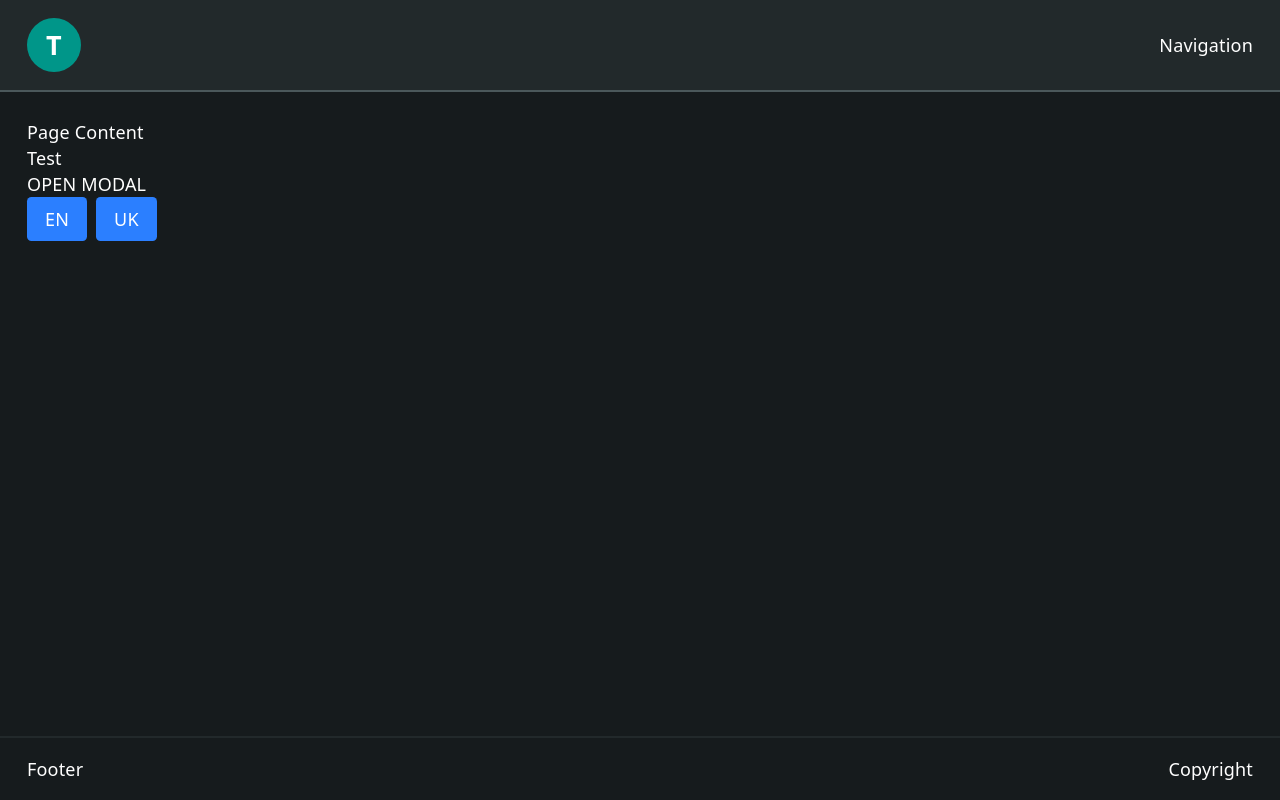
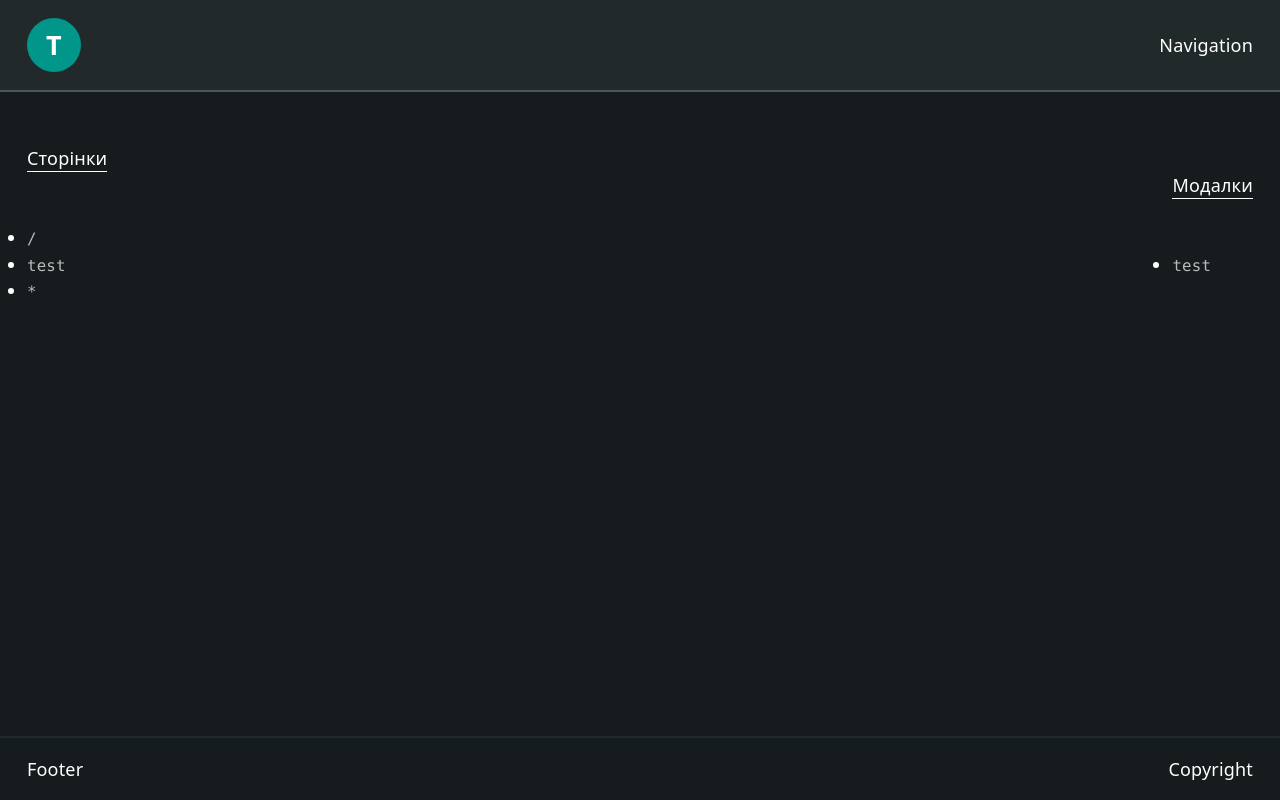
Before and after one commit to tterryrice-beep/facilitators-tr, a React (Vite) app: page / in a window 1280 px wide. Built offline with nearby package versions, Linux system fonts and the light colour scheme.

Commit message:
integrate ErrorBoundary and Overlay-based modal wrapper in Layout, refactor Overlay to use requestClose pattern with pendingCloseRef, update route config with Home as default, export createRoute from setters

```diff
--- /dev/null
+++ b/src/Pages/Home/index.tsx
@@ -0,0 +1,61 @@
+import React, { type FC, useState } from "react";
+
+import { useTranslate } from "@/providers/LocaleProvider/hook";
+import css from "./style.module.scss";
+import { createRoute } from "@/modules/PathRouter/utils";
+import { route } from "@/config";
+import { NavLink } from "@/providers/Router";
+
+const { modals, pages } = createRoute(route);
+const Page: FC = ({}) => {
+  const { getText, changeLanguage } = useTranslate();
+  return (
+    <section className={css.page}>
+      <br />
+      <div className="flex justify-between items-center">
+        <div>
+          <p>Сторінки</p>
+          <hr />
+          <br />
+          <br />
+          <ul className="w-full">
+            {pages.map(({ data, pathName }) => {
+              return (
+                <li className="w-full list-disc">
+                  <NavLink
+                    className="w-full"
+                    //@ts-ignore
+                    to={pathName}>
+                    <pre>{pathName}</pre>
+                  </NavLink>
+                </li>
+              );
+            })}
+          </ul>
+        </div>
+
+        <div>
+          <p>Модалки</p>
+          <hr />
+          <br />
+          <br />
+          <ul>
+            {modals.map(({ data, pathName }) => {
+              return (
+                <li className="w-full list-disc">
+                  <NavLink
+                    //@ts-ignore
+                    modal={pathName}>
+                    <pre>{pathName}</pre>
+                  </NavLink>
+                </li>
+              );
+            })}
+          </ul>
+        </div>
+      </div>
+    </section>
+  );
+};
+
+export default Page;
--- a/src/Pages/Empty/index.tsx
+++ b/src/Pages/_Empty/index.tsx
@@ -1,10 +1,10 @@
 import React, { type FC, useState } from "react";
 
 import { Overlay, OverlayPosition } from "@@/overlays";
-import { Button } from "@@/Button";
 
 import { useTranslate } from "@/providers/LocaleProvider/hook";
 import css from "./style.module.scss";
+import { PrimaryButton } from "@@/PrimaryButton";
 
 const Page: FC = ({}) => {
   const [modal, setModal] = useState(false);
@@ -16,16 +16,8 @@ const Page: FC = ({}) => {
       <div>{getText("test")}</div>
       <button onClick={() => setModal(true)}>OPEN MODAL</button>
       <div className="flex gap-2">
-        <button
-          className="bg-blue-500 text-white px-4 py-2 rounded"
-          onClick={() => changeLanguage("en")}>
-          EN
-        </button>
-        <Button
-          className="bg-blue-500 text-white px-4 py-2 rounded"
-          onClick={() => changeLanguage("uk")}>
-          UK
-        </Button>
+        <PrimaryButton onClick={() => changeLanguage("en")}>EN</PrimaryButton>
+        <PrimaryButton onClick={() => changeLanguage("uk")}>UK</PrimaryButton>
       </div>
 
       <Overlay
--- /dev/null
+++ b/src/Pages/_Empty/style.module.scss
@@ -0,0 +1,2 @@
+.page {
+}
--- a/src/components/overlays/Overlay/Component.tsx
+++ b/src/components/overlays/Overlay/Component.tsx
@@ -111,6 +111,15 @@ export const Overlay: React.FC<OverlayProps> = ({
   const contentRef = useRef<HTMLDivElement | null>(null);
   /** Latest resolved anchor element (for string / HTMLElement variants). */
   const anchorElRef = useRef<HTMLElement | null>(null);
+  /** Set when an in-component action requested closing; consumed on transition end. */
+  const pendingCloseRef = useRef<boolean>(false);
+
+  /** Begin the fade-out animation; `onClose` will fire after it completes. */
+  const requestClose = useCallback(() => {
+    pendingCloseRef.current = true;
+    setInteractable(false);
+    setVisible(false);
+  }, []);
 
   const isAnchorless = anchor == null;
   const isPositionAnchor = isOverlayPosition(anchor);
@@ -192,6 +201,10 @@ export const Overlay: React.FC<OverlayProps> = ({
       setMounted(false);
       setPlaced(false);
       setContentPos(undefined);
+      if (pendingCloseRef.current) {
+        pendingCloseRef.current = false;
+        onClose?.();
+      }
     }
   };
 
@@ -209,7 +222,7 @@ export const Overlay: React.FC<OverlayProps> = ({
       {!withoutBlind && (
         <div
           role="overlay-blind"
-          onClick={onClose}
+          onClick={requestClose}
           className={clsx(
             "absolute inset-0 z-1 bg-black/50 transition-opacity duration-200 ease-in-out",
             visible ? "opacity-100" : "opacity-0",
--- a/src/config/route.ts
+++ b/src/config/route.ts
@@ -2,13 +2,14 @@ import { setModal, setPage } from "@/modules";
 import { Modal } from "@/Modals/Empty";
 import { lazy } from "react";
 
-const Default = lazy(() => import("@/Pages/Empty"));
+const Default = lazy(() => import("@/Pages/_Empty"));
+const Home = lazy(() => import("@/Pages/Home"));
 
 export const route = {
   pages: {
-    home: setPage({ component: Default }),
-    about: setPage({ component: Default }),
-    "*": setPage({ component: Default }),
+    "/": setPage({ component: Home }),
+    test: setPage({ component: Default }),
+    "*": setPage({ component: Home }),
   },
   modals: {
     test: setModal({
--- a/src/containers/Layout/index.tsx
+++ b/src/containers/Layout/index.tsx
@@ -1,17 +1,36 @@
-import React, { type FC } from "react";
+import React, { Fragment, type FC } from "react";
 
 interface Props {}
+
+import { ErrorBoundary } from "@@/ErrorBoundary";
 
 import { PathRouterContainer } from "../../providers/Router";
 import { Footer, Header } from "./components";
 import css from "./style.module.scss";
+import { Overlay, OverlayPosition } from "@@/overlays";
 
 export const Layout: FC<Props> = ({}) => {
   return (
     <div className="bg-mist-900 p-0 m-0 min-h-screen flex flex-col">
       <Header />
       <main className="p-4 md:p-6 flex-1 max-w-7xl mx-auto w-full">
-        <PathRouterContainer fallback={<>Усе ок, ми завантажуємося</>} />
+        <ErrorBoundary>
+          <PathRouterContainer
+            fallback={<>Усе ок, ми завантажуємося</>}
+            ModalWrapper={({ isOpen, onClose, children, key, modalName }) => {
+              return (
+                <Fragment key={`${key}-${modalName || "unknown"}`}>
+                  <Overlay
+                    isOpen={isOpen}
+                    onClose={onClose}
+                    anchor={OverlayPosition.CENTER}>
+                    {children}
+                  </Overlay>
+                </Fragment>
+              );
+            }}
+          />
+        </ErrorBoundary>
       </main>
       <Footer />
     </div>
--- a/src/modules/PathRouter/createPathRouter.tsx
+++ b/src/modules/PathRouter/createPathRouter.tsx
@@ -21,8 +21,9 @@ export interface BoundPathRouterContainerProps {
   fallback?: ReactNode;
 }
 
-export interface BoundNavLinkProps<C extends RouterConfig<any, any>>
-  extends NavLinkProps<C> {}
+export interface BoundNavLinkProps<
+  C extends RouterConfig<any, any>,
+> extends NavLinkProps<C> {}
 
 /**
  * Build a router instance bound to a concrete config.
--- a/src/modules/PathRouter/utils/setters.ts
+++ b/src/modules/PathRouter/utils/setters.ts
@@ -1,4 +1,5 @@
 import type { ModalData, PageData } from "../types";
+export * from "./createRoute";
 
 /** Wrap a page descriptor so the route tree can detect leaves via `data`. */
 export const setPage = <const T extends PageData>(data: T) => ({ data });
--- a/src/providers/LocaleProvider/locales/index.ts
+++ b/src/providers/LocaleProvider/locales/index.ts
@@ -1,4 +1,5 @@
 import en from "./en.json";
+import uk from "./uk.json";
 
 const languages = {
   en: {
@@ -16,7 +17,7 @@ const languages = {
 export type LanguageKey = keyof typeof languages;
 
 export const localeConfig = {
-  defaultLanguage: en,
+  defaultLanguage: uk,
   languages: {
     data: languages,
     list: Object.keys(languages) as LanguageKey[],
```
Also changed, not shown: src/modules/PathRouter/Container/ModalsContainer.tsx (+6 -7 lines), src/modules/PathRouter/types.ts (+10 -2 lines), src/Pages/Home/style.module.scss (renamed from src/Pages/Empty/style.module.scss).
